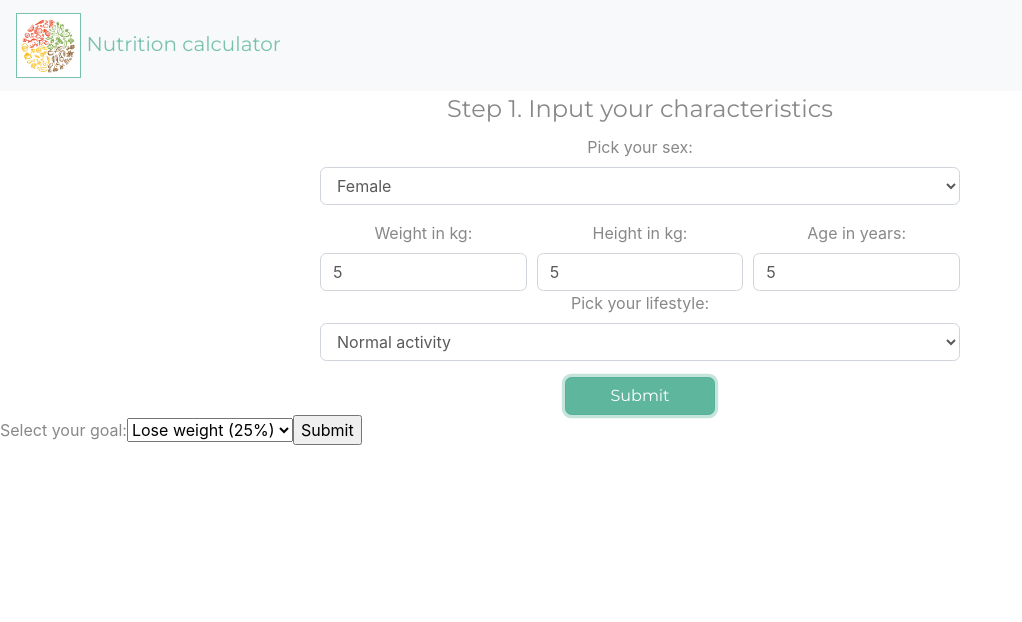
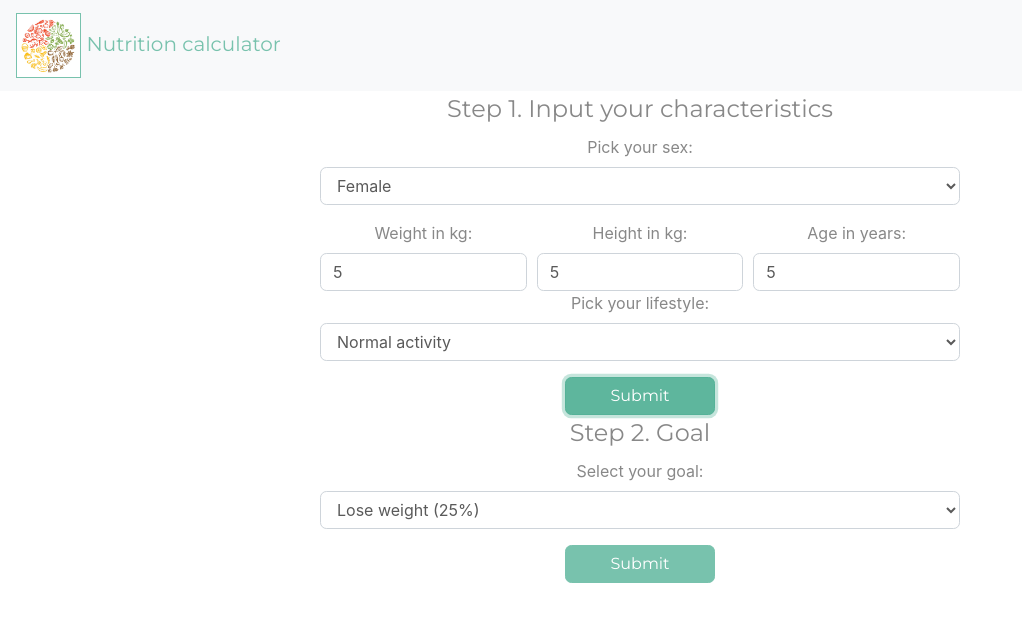
Before and after one commit to laiola/nutrition-calculator, a React (Create React App) app: page / in a window 1280 px wide. Both pictures are taken after typing "5", "5", "5" into the empty fields and a click on the button "Submit". Shown: the top 622 px of the page, without its empty margins (0-1022 px from the left). Built offline with nearby package versions, Linux system fonts and the light colour scheme.

Commit message:
added react bootstrap for GoalSelector [wip]

```diff
--- /dev/null
+++ b/src/components/goal-selector/GoalSelector.css
@@ -0,0 +1,10 @@
+.goal-selector {
+    text-align: center;
+    width: 50%;
+    min-width: 470px;
+    margin: 0 auto;
+}
+
+.goal-selector .btn {
+    width: 150px;
+}
--- a/src/components/goal-selector/GoalSelector.js
+++ b/src/components/goal-selector/GoalSelector.js
@@ -1,4 +1,7 @@
 import React from 'react';
+import { Form, Button } from "react-bootstrap";
+
+import './GoalSelector.css';
 
 const goals = [
     {key: 0.75, value: 'Lose weight (25%)'},
@@ -13,19 +16,22 @@ const goals = [
 export const GoalSelector = props => {
     return (
         <div className="goal-selector">
-            <form onSubmit={props.handleSubmit}>
-                <label>
-                    Select your goal:
-                    <select onChange={props.handleChange} name="goal">
+            <Form onSubmit={props.handleSubmit}>
+                <legend>Step 2. Goal</legend>
+                <Form.Group>
+                    <Form.Label>Select your goal:</Form.Label>
+                    <Form.Control as="select" onChange={props.handleChange} name="goal">
                         {
                             goals.map((value, i) =>
                                 <option key={i} value={value.key}>{value.value}</option>
                             )
                         }
-                    </select>
-                </label>
-                <input type="submit" value="Submit"/>
-            </form>
+                    </Form.Control>
+                </Form.Group>
+                <Button variant="primary" type="submit">
+                    Submit
+                </Button>
+            </Form>
         </div>
     );
 };
```
